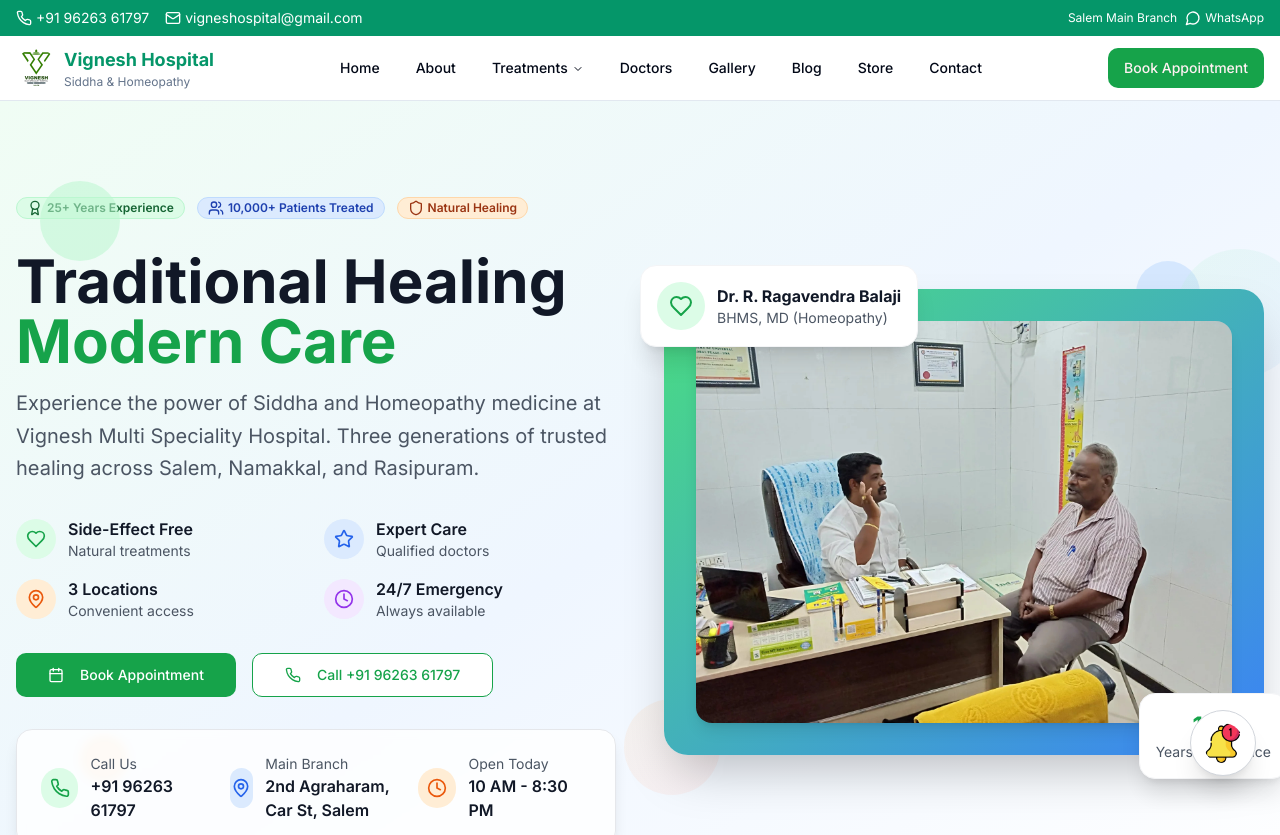
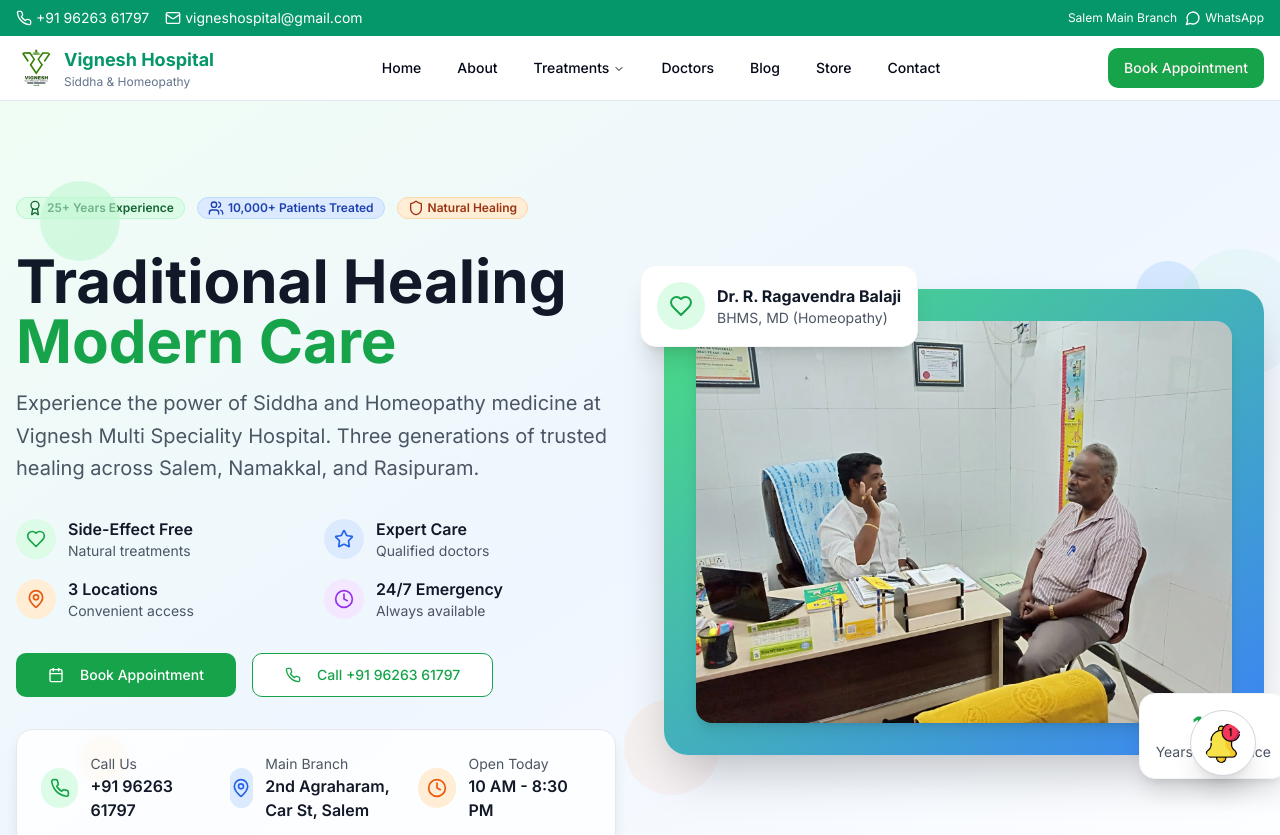
Before and after one commit to Myenum2412/vigneshhospitals, a Next.js app: page / in a window 1280 px wide. Shown: the top 835 px of the page. Built offline with nearby package versions, Linux system fonts and the light colour scheme.

Commit message:
Update header.tsx

```diff
--- a/components/header.tsx
+++ b/components/header.tsx
@@ -83,11 +83,6 @@ export function Header() {
             <NavigationMenuItem>
               <NavigationMenuLink asChild className={navigationMenuTriggerStyle()}>
                 <Link href="/doctors">Doctors</Link>
-              </NavigationMenuLink>
-            </NavigationMenuItem>
-            <NavigationMenuItem>
-              <NavigationMenuLink asChild className={navigationMenuTriggerStyle()}>
-                <Link href="/gallery">Gallery</Link>
               </NavigationMenuLink>
             </NavigationMenuItem>
             <NavigationMenuItem>
```
